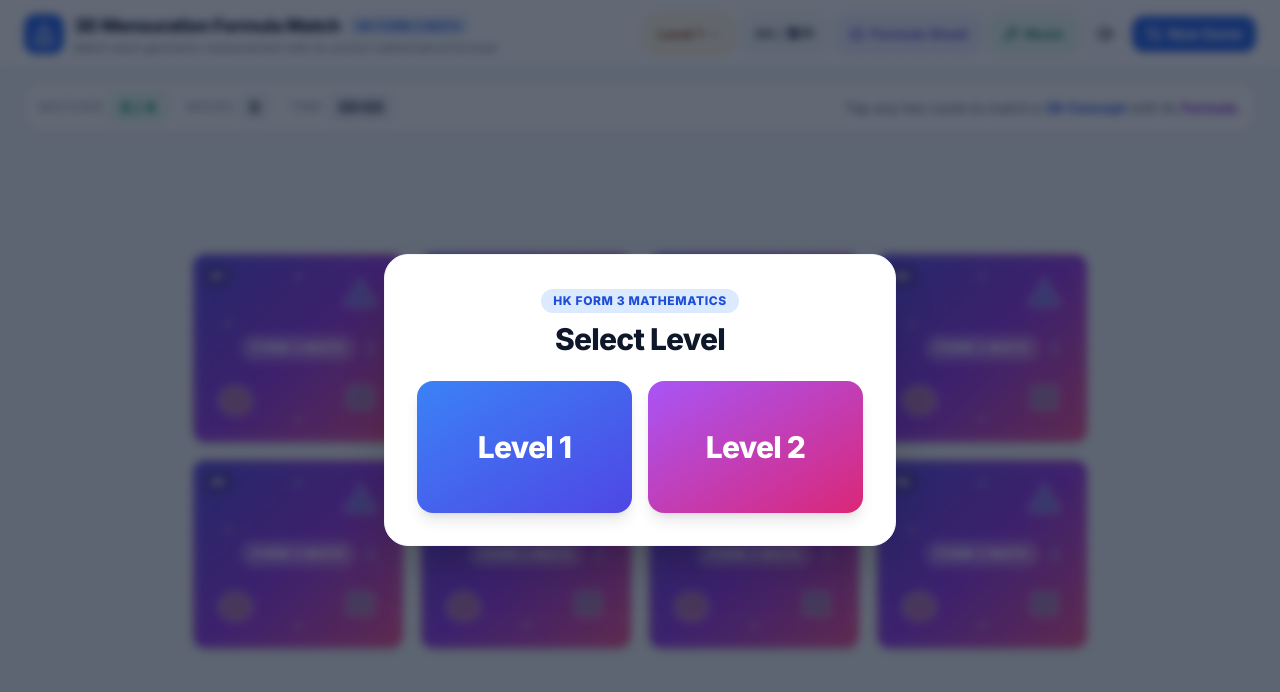
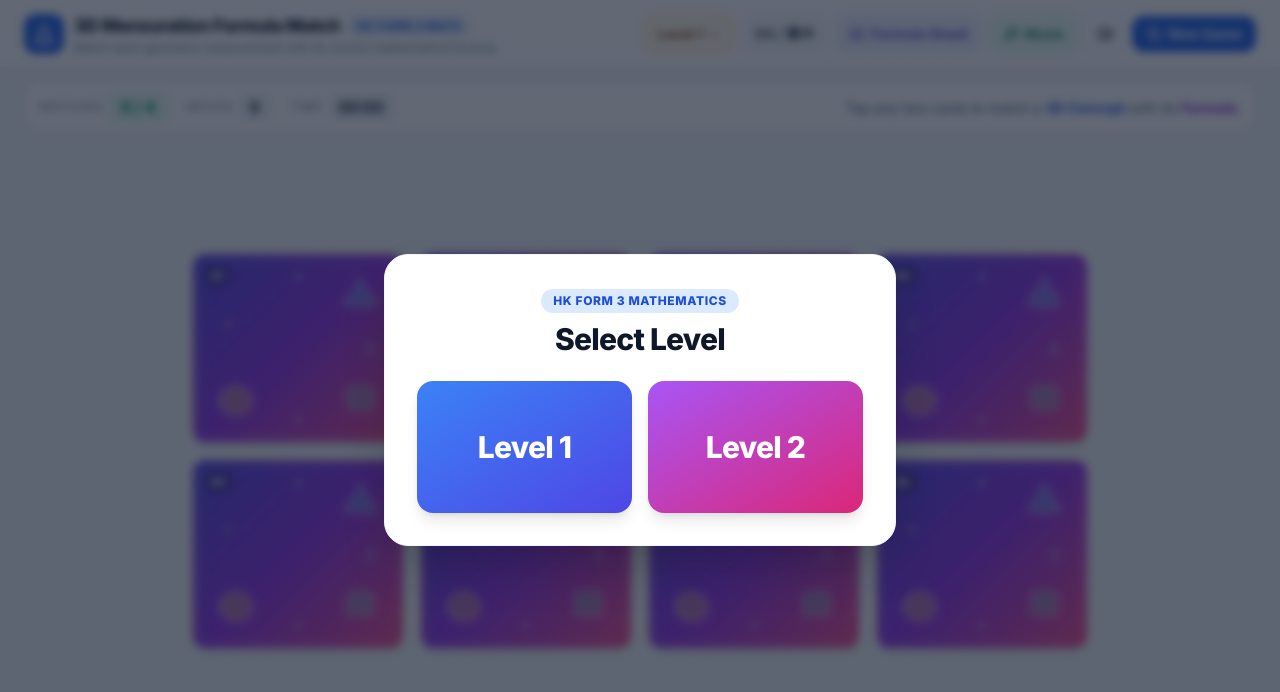
Before and after one commit to ndcthecy/MensurationMatching, a plain HTML site: page index.html in a window 1280 px wide. Drawn offline with nearby package versions, Linux system fonts and the light colour scheme; a web font is replaced by a local one.

Commit message:
Update index.html

```diff
--- a/index.html
+++ b/index.html
@@ -912,13 +912,6 @@
               <span class="absolute top-2.5 left-2.5 text-[10px] sm:text-[11px] font-extrabold px-1.5 py-0.5 rounded-md bg-black/25 text-white/95 backdrop-blur-xs border border-white/20">
                 #${index + 1}
               </span>
-
-              <!-- Central Label Badge -->
-              <div class="relative z-10 flex flex-col items-center">
-                <span class="text-[10px] sm:text-xs font-extrabold tracking-wider uppercase px-2.5 py-1 rounded-full bg-white/25 border border-white/40 text-white shadow-xs backdrop-blur-xs">
-                  Form 3 Math
-                </span>
-              </div>
             </div>
             <!-- Card Front -->
             ${frontContent}
```
